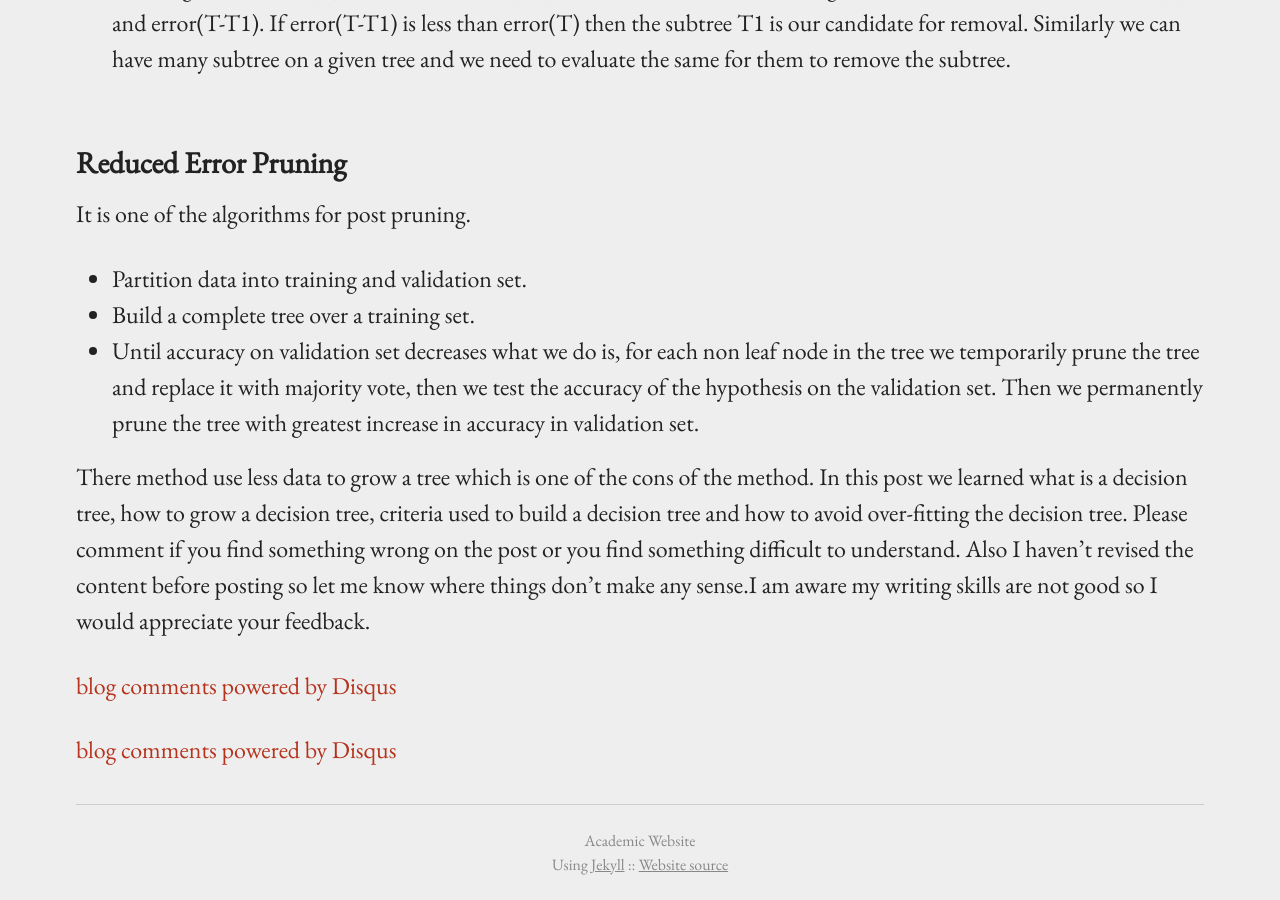
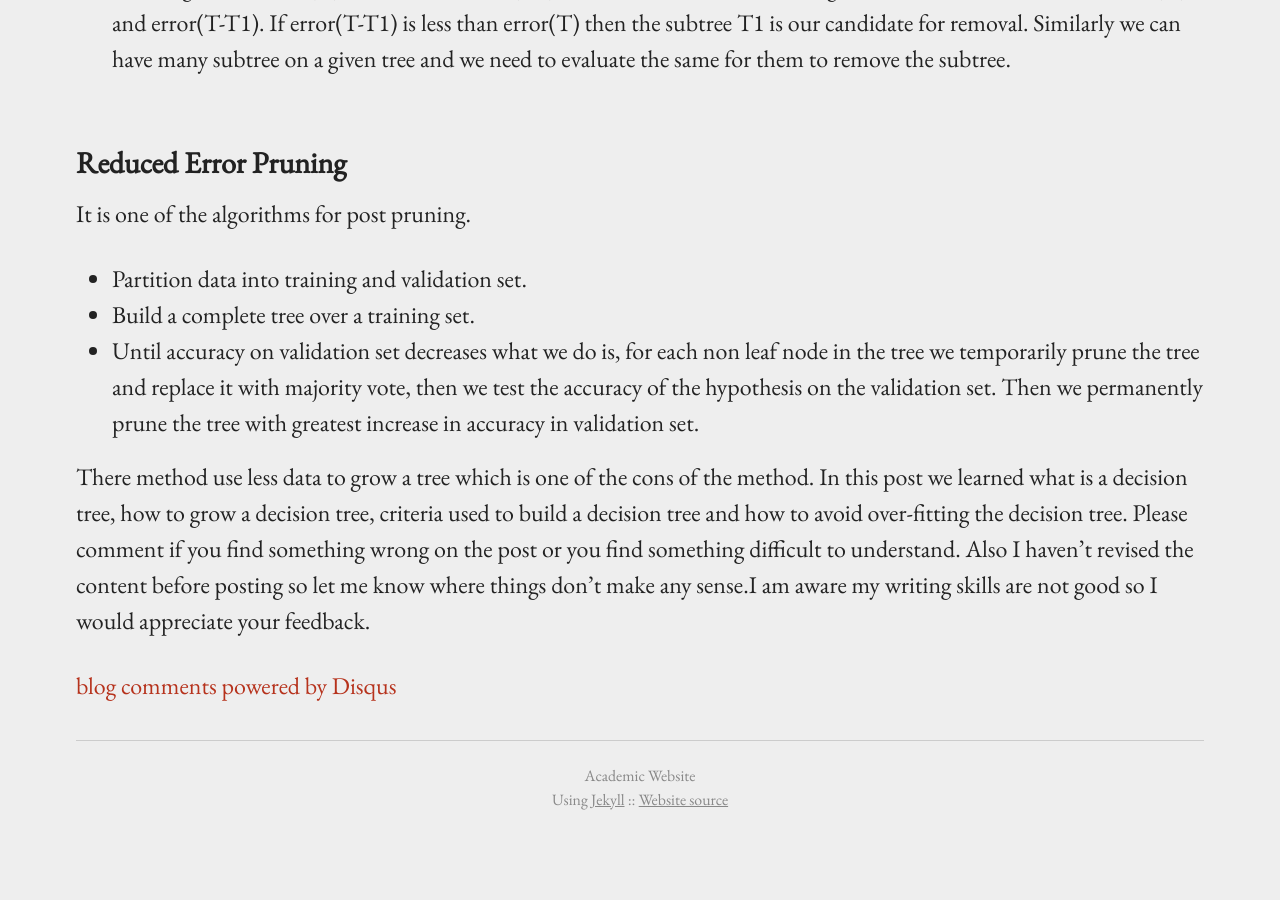
Before and after one commit to BadrinathS/BadrinathS.github.io, a Jekyll site: the page built from _posts/2018-09-19-Introduction-to-decision-trees.md, in a window 1280 px wide and 900 px high, scrolled down 6416 px. Built offline with Jekyll 4.4.1, drawn with Linux system fonts in a browser that asks for light colours; comment, search, counter and statistics services are not loaded; after the commit the page ends 7252 px from its top, so only the background shows below that.

Commit message:
Update 2018-09-19-Introduction-to-decision-trees.md

```diff
--- a/_posts/2018-09-19-Introduction-to-decision-trees.md
+++ b/_posts/2018-09-19-Introduction-to-decision-trees.md
@@ -151,4 +151,4 @@ There method use less data to grow a tree which is one of the cons of the method
 In this post we learned what is a decision tree, how to grow a decision tree, criteria used to build a decision tree and how to avoid over-fitting the decision tree.
 Please comment if you find something wrong on the post or you find something difficult to understand. Also I haven’t revised the content before posting so let me know where things don’t make any sense.I am aware my writing skills are not good so I would appreciate your feedback.
 
-{% include comments.html %}
+{% include test_disqus.html %}
```
